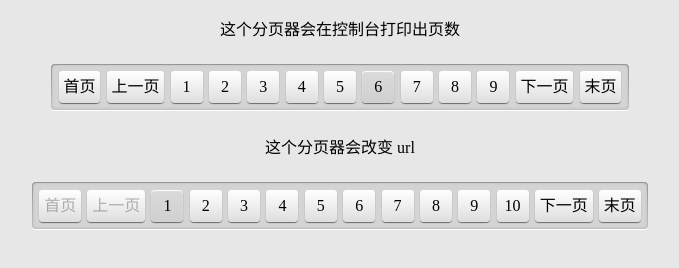
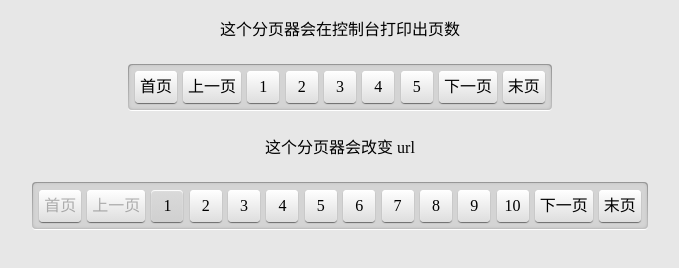
Before and after one commit to EEEVO/PluginWarehouse, a website: page pager/pager.html in a window 1280 px wide. Shown: the whole page, without its empty margins (300-979 px from the left). Drawn offline with Linux system fonts and the light colour scheme.

Commit message:
分页栏插件提交

```diff
--- a/pager/dom.js
+++ b/pager/dom.js
@@ -23,7 +23,7 @@ let dom = {
     return element
   },
 
-  onSwipe: function (element, fn) {
+  onSwipe(element, fn) {
     let x0, y0
     element.addEventListener('touchstart', function (e) {
       x0 = e.touches[0].clientX
--- a/pager/pager.html
+++ b/pager/pager.html
@@ -88,19 +88,19 @@
     new Pager({
       element: pagers[0],
       currentPage: 6,
-      totalPage: 9,
-      buttonCount: 10
-    })
+      totalPage: 5,
+      buttonCount: 6
+    });
     pagers[0].addEventListener('pageChange', (e) => {
       console.log(e.detail.page)
-    })
+    });
 
     new Pager({
       element: pagers[1],
       currentPage: parseInt(bom.queryString.get('page'), 10),
       totalPage: 100,
       pageQuery: 'page'
-    })
+    });
   </script>
 
 </html>
--- a/pager/pager.js
+++ b/pager/pager.js
@@ -82,9 +82,9 @@ class Pager {
   // 绑定事件
   bindEvents() {
     dom.on(this.options.element, 'click', 'ol[data-role="pageNumbers"]>li', (e, el) => {
-      console.log(el); /*li标签*/
       this.goToPage(parseInt(el.dataset.page, 10));
     });
+    // 添加4个特殊按钮的事件
     this.domRefs.first.addEventListener('click', () => {
       this.goToPage(1);
     });
@@ -99,26 +99,40 @@ class Pager {
     });
   }
   goToPage(page) {
+    // 如果当前页数不存在或者大于总页数或者等于当前页数，直接返回
     if (!page || page > this.options.totalPage || page === this.currentPage) {
       return
     }
+
+    //此处是用于url跳转
     if (this.options.pageQuery) {
       bom.queryString.set(this.options.pageQuery, page)
     }
-    this.currentPage = page
-    this.options.element.dispatchEvent(new CustomEvent('pageChange', {
+    this.currentPage = page;
+
+    let obj_CustomEvent = new CustomEvent('pageChange', {
       detail: {
         page
       }
-    }))
-    this.rerender()
+    })
+    // TODO:此处存在疑惑
+    //this.options.element是整个分页栏div块
+    this.options.element.dispatchEvent(obj_CustomEvent);
+
+    this.rerender();
   }
+  // 按钮状态刷新
   rerender() {
-    this._checkButtons()
-    let newNumbers = this._createNumbers()
-    let oldNumbers = this.domRefs.numbers
-    oldNumbers.parentNode.replaceChild(newNumbers, oldNumbers)
-    this.domRefs.numbers = newNumbers
+    // 计算首尾按钮状态
+    this._checkButtons();
+    // 计算新的分页button
+    let newNumbers = this._createNumbers();
+    // 获取老的分页按钮状态
+    let oldNumbers = this.domRefs.numbers;
+    // 替换整体节点
+    oldNumbers.parentNode.replaceChild(newNumbers, oldNumbers);
+    // 新节点ol存入this.domRefs.numbers
+    this.domRefs.numbers = newNumbers;
   }
 
   // 动态计算分页栏中的按钮
@@ -131,44 +145,14 @@ class Pager {
       totalPage
     } = this.options;
 
-    // let start1 = Math.max(currentPage - Math.round(buttonCount / 2), 1);
-    let start1;
-    // 如果当前按钮页数小于分页栏按钮长度的一半，则说明第一个按钮为1
-    // 反之如果当前按钮页数，大于分页按钮长度的一半，则第一个按钮？？
-    if (currentPage - Math.round(buttonCount / 2) < 1) {
-      start1 = 1;
-    } else {
-      // 当前页数向前推按钮长度的一半就是第一个按钮的页数
-      start1 = currentPage - Math.round(buttonCount / 2);
-    }
-
-    // let end2 = Math.min(currentPage + Math.round(buttonCount / 2) - 1, totalPage);
-    let end2;
-    // 如果当前按钮页数加上分页按钮的一半大于总页数
-    // 同理，后面那个按钮的页数就是向后推按钮长度的一半-1
-    if (currentPage + Math.round(buttonCount / 2) - 1 > totalPage) {
-      end2 = totalPage;
-    } else {
-      end2 = currentPage + Math.round(buttonCount / 2) - 1
-    }
-
-    let start2 = Math.max(end2 - buttonCount + 1, 1);
-    let end1 = Math.min(start1 + buttonCount - 1, totalPage);
-
-    // TODO:重写逻辑
+    // TODO:中间有无bug需测试
     let start;
     let end;
     // 总页数小于按钮长度
-    if (totalPage < buttonCount) {
+    if (totalPage <= buttonCount) {
       start = 1;
       end = totalPage;
-
     }
-    // // 总页数等于于按钮长度
-    // if (totalPage = buttonCount) {
-    //   start = end = totalPage;
-
-    // }
 
     // 总页数大于按钮长度
     if (totalPage > buttonCount) {
@@ -186,24 +170,17 @@ class Pager {
       }
     }
 
-
-
-    // TODO:源码可用
-    // let start = Math.min(start1, start2);
-    // let end = Math.max(end1, end2);
-
     let ol = dom.create('<ol data-role="pageNumbers"></ol>');
     let numbers = [];
 
     // 循环添加button至分页栏中
     for (var i = start; i <= end; i++) {
-      let li = dom.create(`<li data-page="${i}">${this.options.templates.number.replace('%page%', i)}</li>`)
+      let li = dom.create(`<li data-page="${i}">${this.options.templates.number.replace('%page%', i)}</li>`);
       if (i === currentPage) {
         li.classList.add('current')
       }
       ol.appendChild(li)
     }
-
     return ol
   }
 }
```
Also changed, not shown: tabs/README.md.
